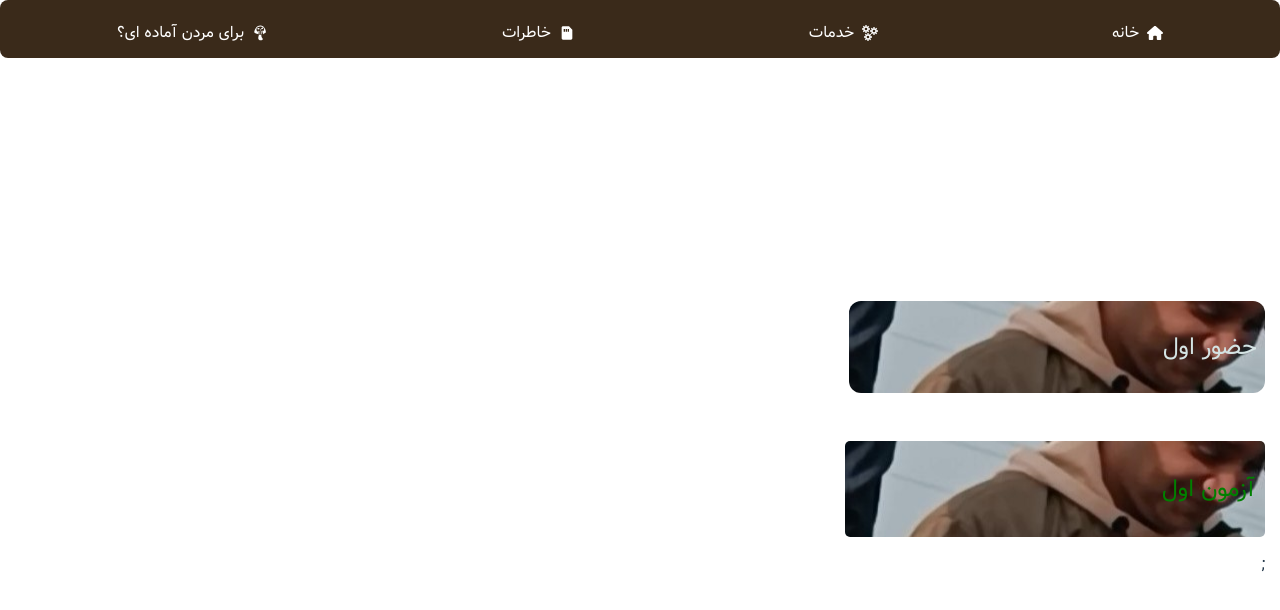
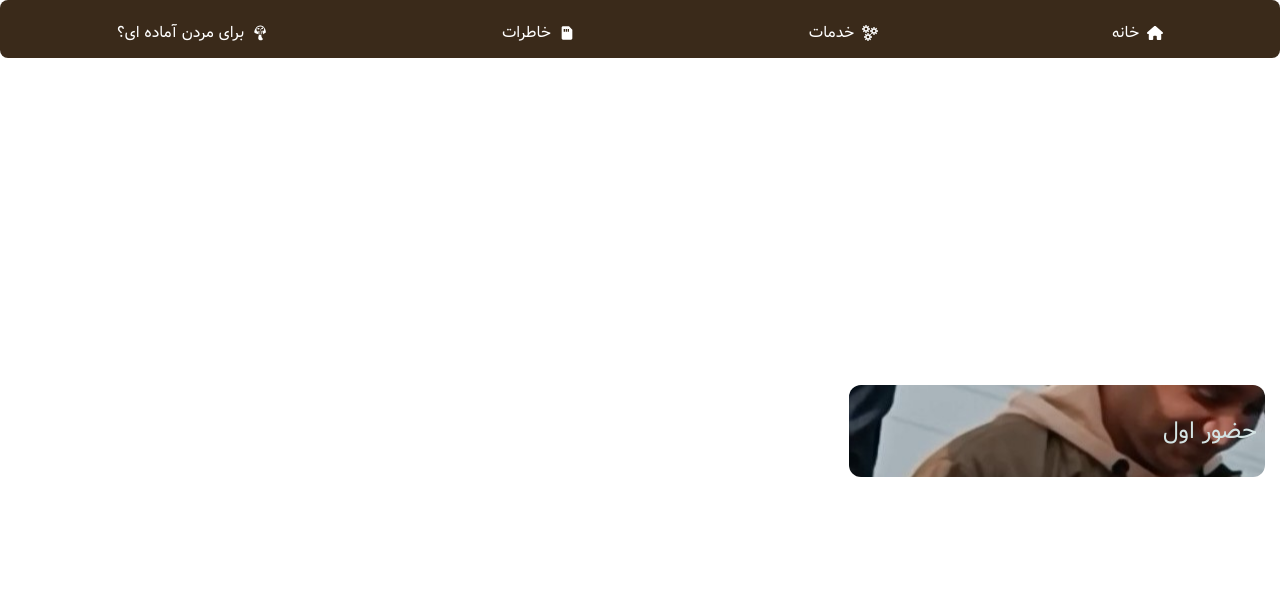
Before and after one commit to medicalalireza/check, a React (Vite) app: page /check/project/memory in a window 1280 px wide. Shown: the top 610 px of the page. Built offline with nearby package versions, Linux system fonts and the light colour scheme.

Commit message:
Update Memory.tsx

```diff
--- a/src/pages/Project/Memories/Memory.tsx
+++ b/src/pages/Project/Memories/Memory.tsx
@@ -3,12 +3,6 @@ import Navbar from "../../../components/Navbar/Navbar";
 import "./Memory.css";
 import { Link } from "react-router-dom";
 const Memory = () => {
-    const divStyle = {
-    color: 'green',
-    padding: '10px',
-    borderRadius: '5px'
-  };
-
   return (
     <div>
       <div className="header">
@@ -22,14 +16,6 @@ const Memory = () => {
             </div>
           </Link>
         </div>
-        <div className="boxes">
-          <Link to="https://medicalalireza.github.io/quiz/">
-            <div className="weeklyTop" style={divStyle}>
-              <h2 className="exam">آزمون اول</h2>
-            </div>
-          </Link>
-        </div>
-        ;
       </div>
     </div>
   );
```
